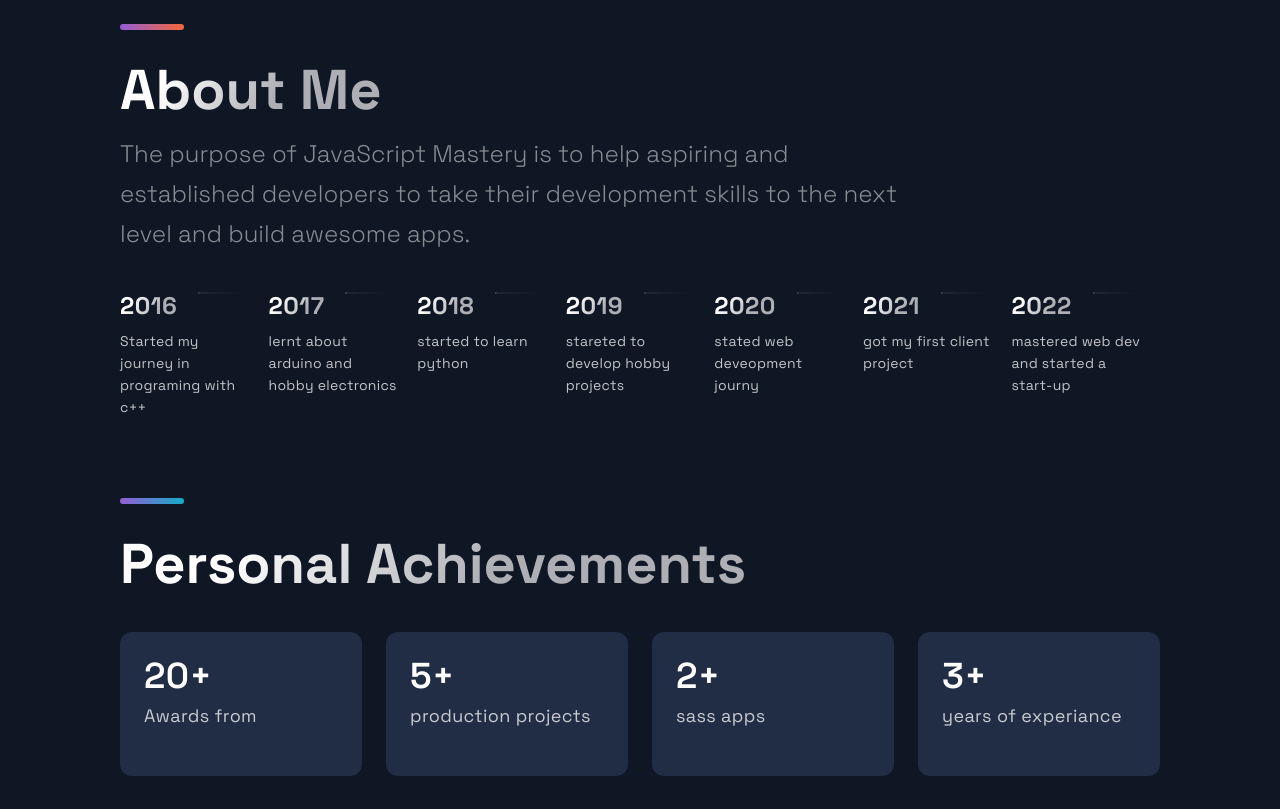
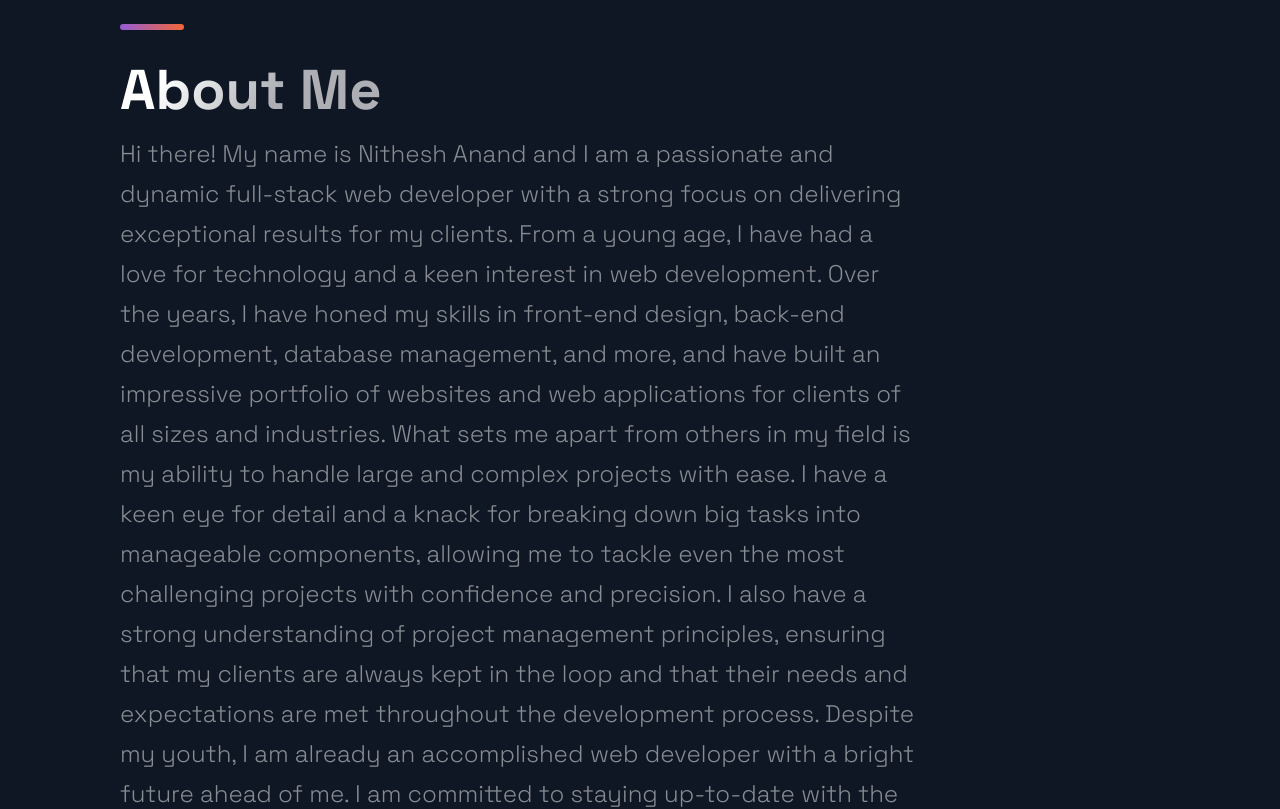
Before and after one commit to NitheshAnandMuruganantham/portfolio, a Next.js app: page / in a window 1280 px wide. Shown: the part 2680-3489 px from the top of the page. Built offline with nearby package versions, Linux system fonts and the light colour scheme.

Commit message:
Update TimeLine.jsx

```diff
--- a/src/components/TimeLine/TimeLine.jsx
+++ b/src/components/TimeLine/TimeLine.jsx
@@ -46,8 +46,13 @@ const Timeline = () => {
     <Section id="about">
       <SectionTitle>About Me</SectionTitle>
       <SectionText>
-      The purpose of JavaScript Mastery is to help aspiring and established developers to take their development skills to the next level and build awesome apps.
-      </SectionText>
+Hi there! My name is Nithesh Anand and I am a passionate and dynamic full-stack web developer with a strong focus on delivering exceptional results for my clients.
+From a young age, I have had a love for technology and a keen interest in web development. Over the years, I have honed my skills in front-end design, back-end development, database management, and more, and have built an impressive portfolio of websites and web applications for clients of all sizes and industries.
+What sets me apart from others in my field is my ability to handle large and complex projects with ease. I have a keen eye for detail and a knack for breaking down big tasks into manageable components, allowing me to tackle even the most challenging projects with confidence and precision.
+I also have a strong understanding of project management principles, ensuring that my clients are always kept in the loop and that their needs and expectations are met throughout the development process.
+Despite my youth, I am already an accomplished web developer with a bright future ahead of me. I am committed to staying up-to-date with the latest trends and technologies in the field and am always seeking out new challenges and opportunities to learn and grow.
+If you are looking for a talented and reliable web developer to help bring your project to life, I would love to hear from you!
+    </SectionText>
       <CarouselContainer ref={carouselRef} onScroll={handleScroll}>
         <>
           {TimeLineData.map((item, index) => (
```
